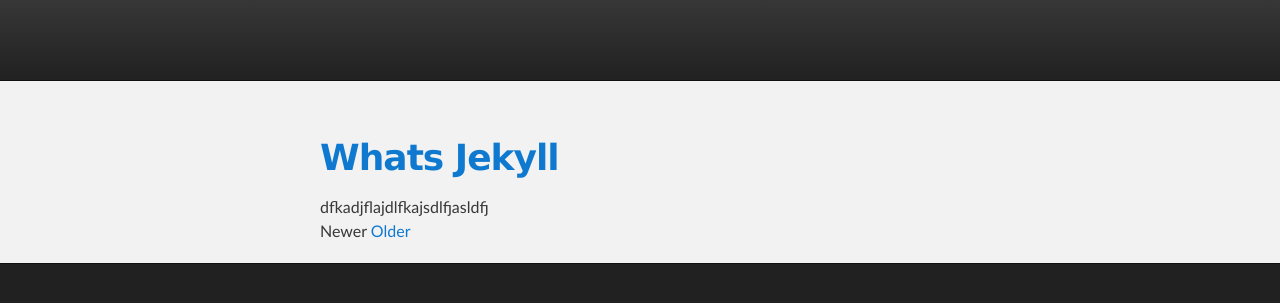
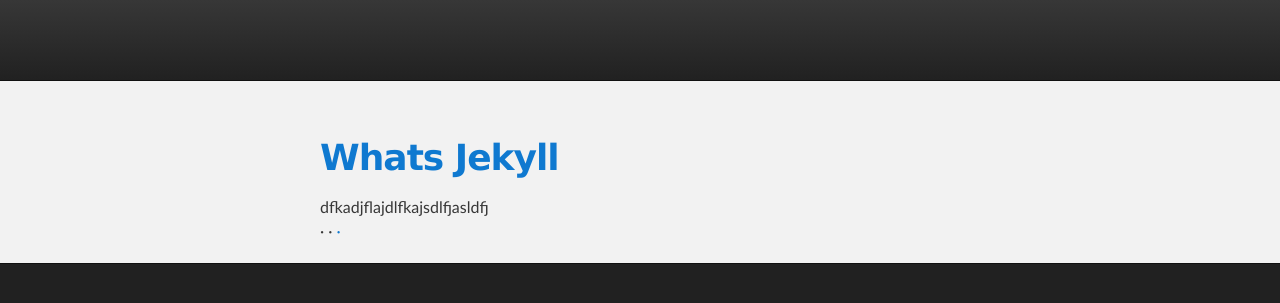
Before and after one commit to hellotarkim/hellotarkim.github.io, a Jekyll site: the page built from index.html, in a window 1280 px wide. Shown: the top 303 px of the page. Built offline with Jekyll 4.4.1, drawn with Linux system fonts in a browser that asks for light colours; the list of posts is cut into pages by our own code.

Commit message:
Update index.html

```diff
--- a/index.html
+++ b/index.html
@@ -17,15 +17,17 @@ layout: default
 
 <div class="pagination">
   {% if paginator.previous_page %}
-    <a class="pagination-item newer" href="{{ paginator.previous_page_path | prepend: site.baseurl }}">Newer</a>
+    <a class="pagination-item newer" href="{{ paginator.previous_page_path | prepend: site.baseurl }}">&middot</a>
   {% else %}
-    <span class="pagination-item newer">Newer</span>
+    <span class="pagination-item newer">&middot</span>
   {% endif %}
 
+  <span class="pagination-item">&middot</span>
+
   {% if paginator.next_page %}
-    <a class="pagination-item older" href="{{ paginator.next_page_path | prepend: site.baseurl }}">Older</a>
+    <a class="pagination-item older" href="{{ paginator.next_page_path | prepend: site.baseurl }}">&middot</a>
   {% else %}
-    <span class="pagination-item older">Older</span>
+    <span class="pagination-item older">&middot</span>
   {% endif %}
 </div>
 
```
